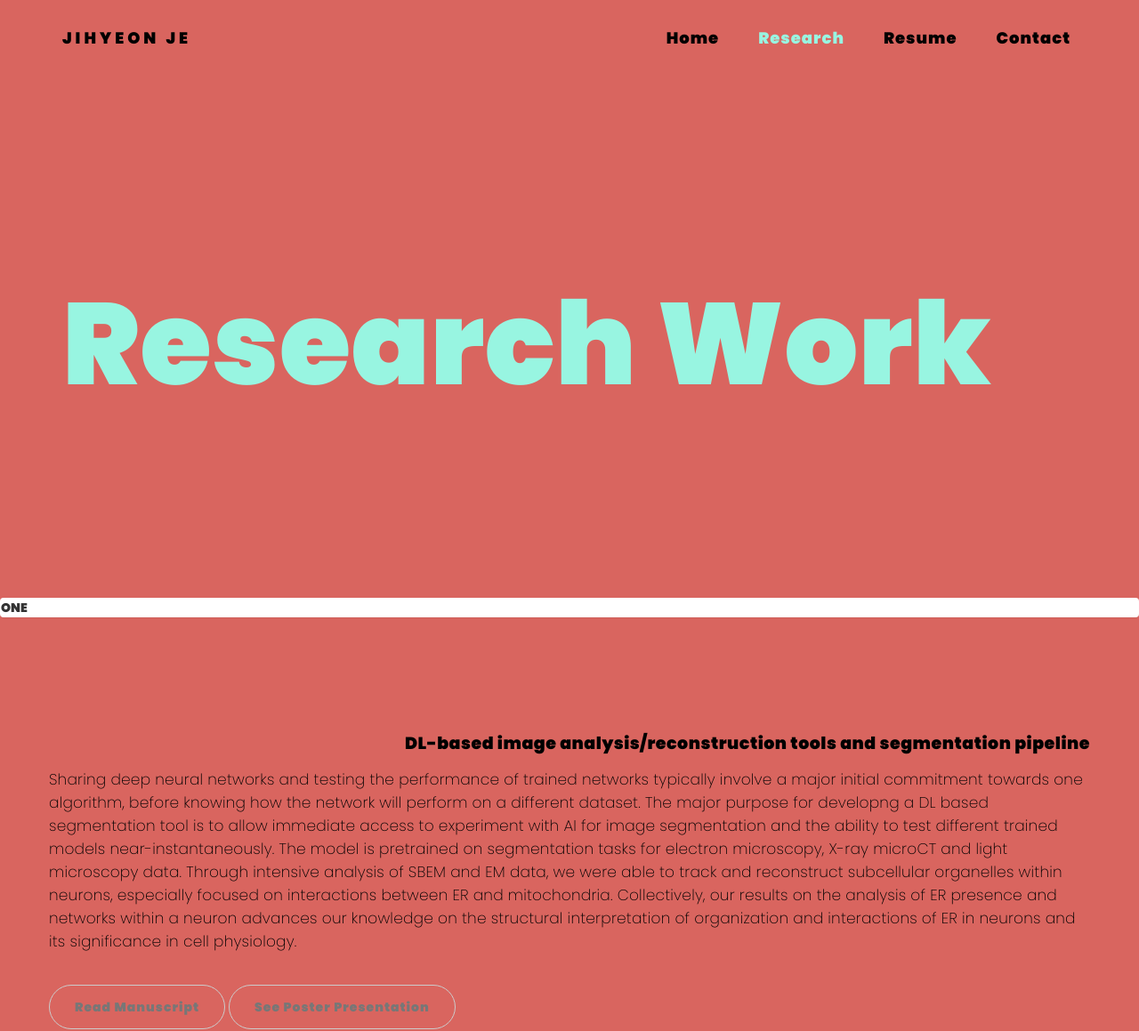
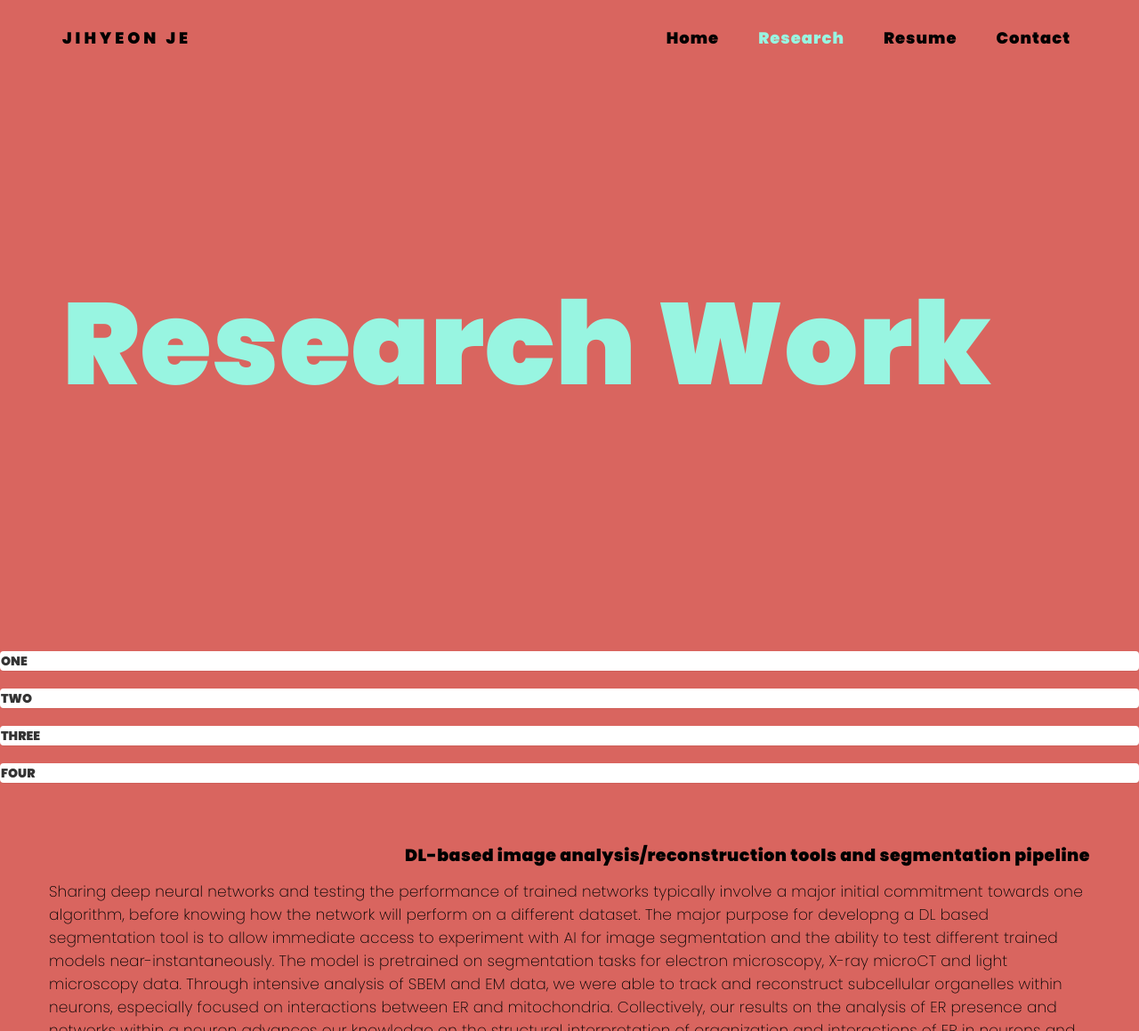
Before and after one commit to rpraka/JihyeonJe.com, a Jekyll site: the page about.html, which Jekyll copies as it is, in a window 1280 px wide. Shown: the top 1159 px of the page at 89% size. Built offline with Jekyll 4.4.1, drawn with Linux system fonts in a browser that asks for light colours; grey boxes are pictures that could not be loaded.

Commit message:
Update about.html

```diff
--- a/about.html
+++ b/about.html
@@ -76,25 +76,9 @@
 </section>
 
 <!-- About Section -->
-<style type="text/css">
-	#pinContainer {
-		width: 100%;
-		height: 100%;
-		overflow: hidden;
-		-webkit-perspective: 1000;
-		        perspective: 1000;
-	}
-	#slideContainer {
-		width: 400%; /* to contain 4 panels, each with 100% of window width */
-		height: 100%;
-	}
-	.panel {
-		height: 100%;
-		width: 25%; /* relative to parent -> 25% of 400% = 100% of window width */
-		float: left;
-	}
-</style>
-<div id="pinContainer">
+
+<section id="about">
+     <div id="pinContainer">
 	<div id="slideContainer">
 		<section class="panel blue">
 			<b>ONE</b>
@@ -110,39 +94,6 @@
 		</section>
 	</div>
 </div>
-<script>
-	$(function () { // wait for document ready
-		// init
-		var controller = new ScrollMagic.Controller();
-
-		// define movement of panels
-		var wipeAnimation = new TimelineMax()
-			// animate to second panel
-			.to("#slideContainer", 0.5, {z: -150})		// move back in 3D space
-			.to("#slideContainer", 1,   {x: "-25%"})	// move in to first panel
-			.to("#slideContainer", 0.5, {z: 0})				// move back to origin in 3D space
-			// animate to third panel
-			.to("#slideContainer", 0.5, {z: -150, delay: 1})
-			.to("#slideContainer", 1,   {x: "-50%"})
-			.to("#slideContainer", 0.5, {z: 0})
-			// animate to forth panel
-			.to("#slideContainer", 0.5, {z: -150, delay: 1})
-			.to("#slideContainer", 1,   {x: "-75%"})
-			.to("#slideContainer", 0.5, {z: 0});
-
-		// create scene to pin and link animation
-		new ScrollMagic.Scene({
-				triggerElement: "#pinContainer",
-				triggerHook: "onLeave",
-				duration: "500%"
-			})
-			.setPin("#pinContainer")
-			.setTween(wipeAnimation)
-			.addIndicators() // add indicators (requires plugin)
-			.addTo(controller);
-	});
-</script>
-<section id="about">
      <div class="container">
           <div class="row">
 
```
